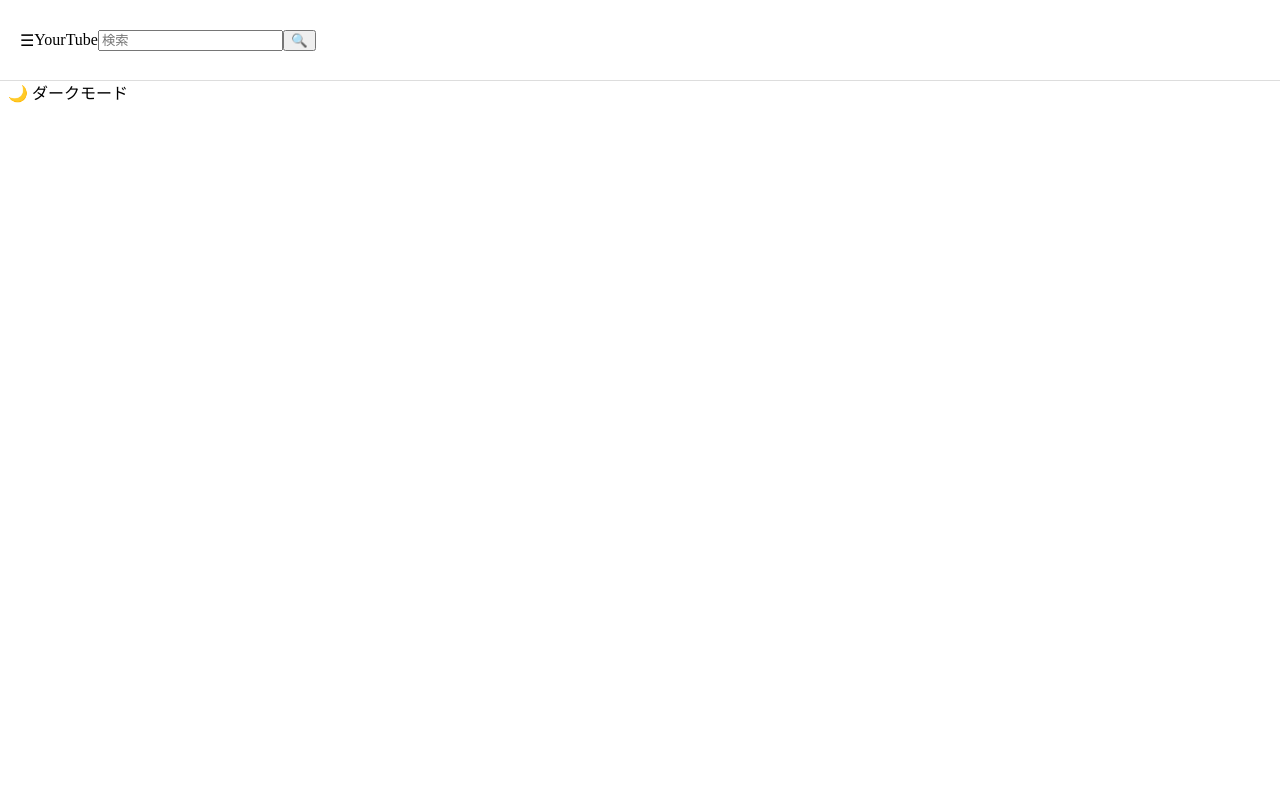
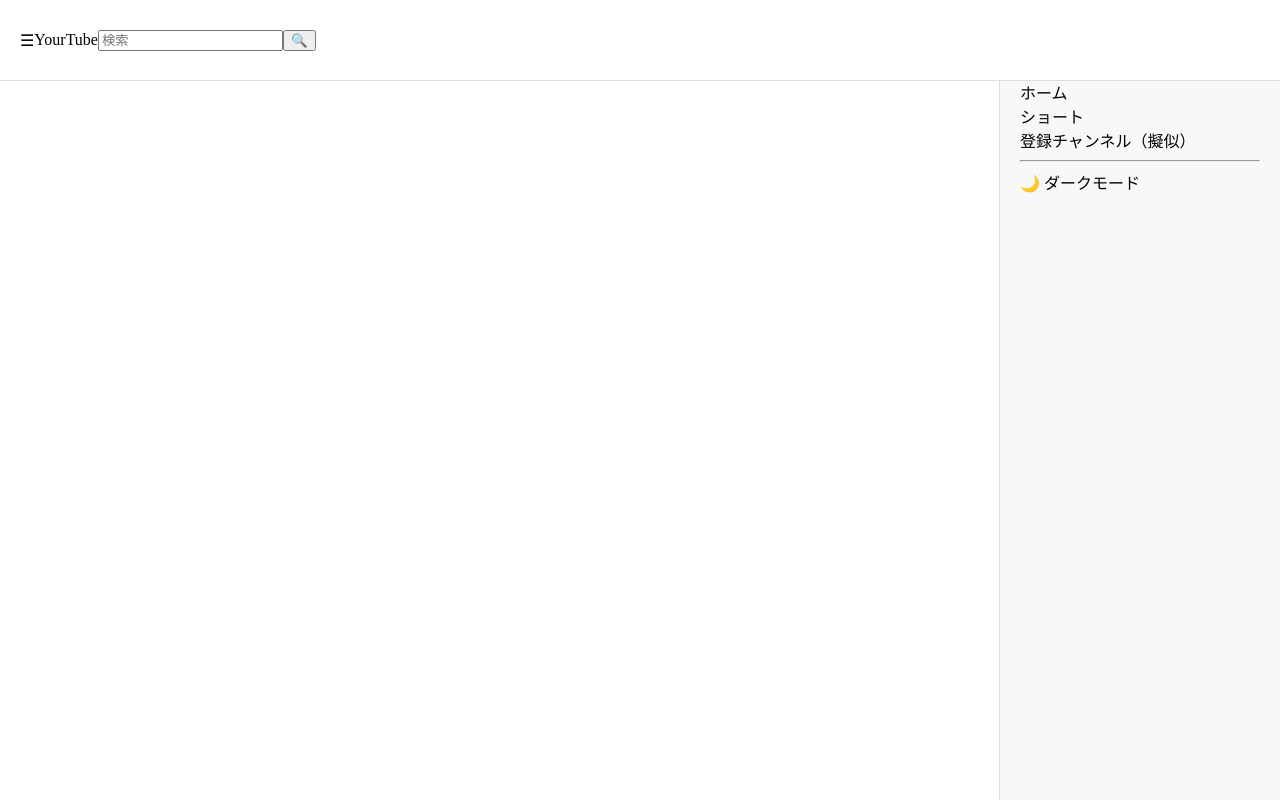
Before and after one commit to kusooooo937/YouTube-, a plain HTML site: page index.html in a window 1280 px wide. Drawn offline with Linux system fonts and the light colour scheme; no server answers.

Commit message:
Update index.html

```diff
--- a/index.html
+++ b/index.html
@@ -8,7 +8,6 @@
 </head>
 <body>
 
-<!-- 上固定ヘッダー -->
 <header>
     <div id="menuBtn">☰</div>
     <div class="logo">YourTube</div>
@@ -16,18 +15,15 @@
     <button id="searchBtn">🔍</button>
 </header>
 
-<!-- 上固定・横並びメニュー（YouTube風） -->
-<nav id="topMenu">
-    <div class="menu-item" id="goHome">ホーム</div>
-    <div class="menu-item" id="goShorts">ショート</div>
-    <div class="menu-item" id="goSubs">登録チャンネル（擬似）</div>
+<aside id="sidebar">
+    <div class="menu-item">ホーム</div>
+    <div class="menu-item">ショート</div>
+    <div class="menu-item">登録チャンネル（擬似）</div>
+    <hr>
     <div class="menu-item" id="darkModeBtn">🌙 ダークモード</div>
-</nav>
+</aside>
 
-<!-- メインコンテンツ -->
-<div id="content">
-    <div id="videoContainer" class="video-grid"></div>
-</div>
+<div id="videoContainer" class="video-grid"></div>
 
 <script src="app.js"></script>
 </body>
```
